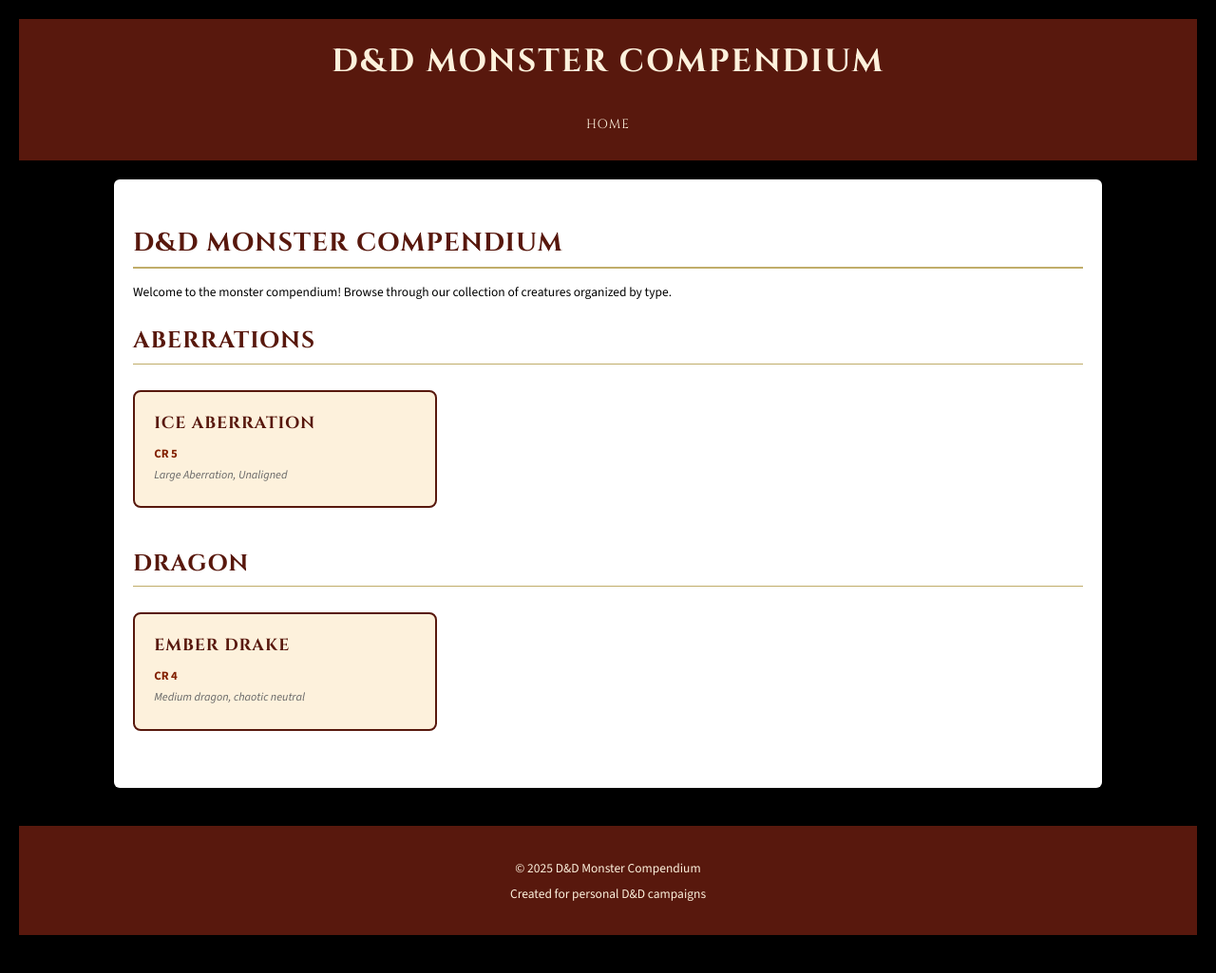
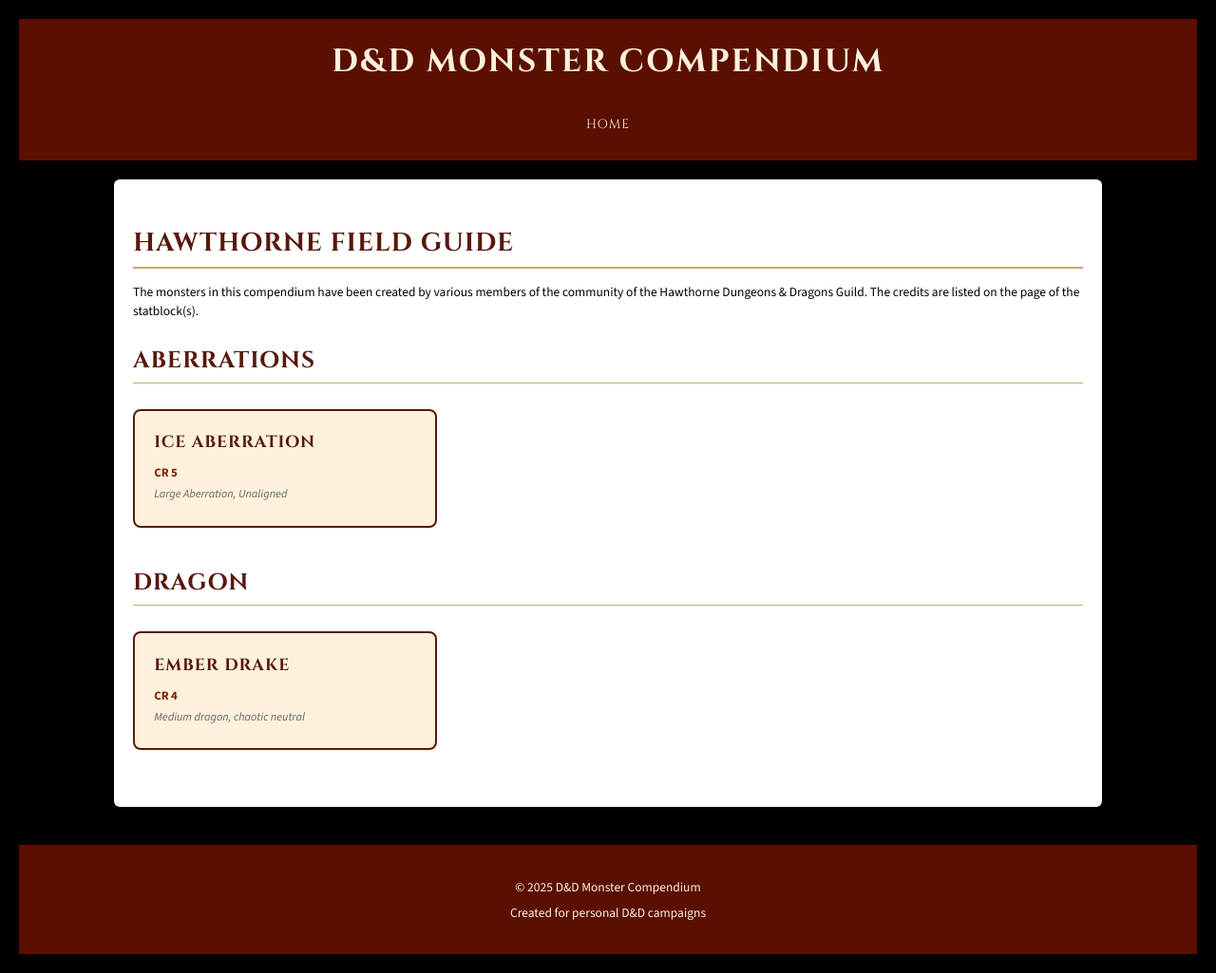
Before and after one commit to coconutswallow/FieldGuide, a Jekyll site: the page built from index.html, in a window 1280 px wide. Shown: the whole page at 95% size. Built offline with Jekyll 4.4.1, drawn with Linux system fonts in a browser that asks for light colours.

Commit message:
Updated Color & Header Text

```diff
--- a/assets/css/statblock.css
+++ b/assets/css/statblock.css
@@ -352,7 +352,7 @@
 /* ============================================ */
 
 .site-header {
-    background: #58180D;
+    background: #5b0f00;
     color: #FDF1DC;
     padding: 1.5em 0;
     box-shadow: 0 2px 10px rgba(0,0,0,0.3);
@@ -402,7 +402,7 @@
 /* ============================================ */
 
 .site-footer {
-    background: #58180D;
+    background: #5b0f00;
     color: #FDF1DC;
     padding: 2em 0;
     margin-top: 40px;
--- a/index.html
+++ b/index.html
@@ -1,11 +1,12 @@
 ---
 layout: default
-title: Monster Compendium
+title: Hawthorne Field Guide
 ---
 
-<h1>D&D Monster Compendium</h1>
+<h1>Hawthorne Field Guide</h1>
 
-<p>Welcome to the monster compendium! Browse through our collection of creatures organized by type.</p>
+<p>The monsters in this compendium have been created by various members of the community of the Hawthorne Dungeons & Dragons Guild. The credits are listed on the
+page of the statblock(s).</p>
 
 {% assign monsters_by_category = site.monsters | where_exp:"item", "item.category != null" | group_by: 'category' | sort: 'name' %}
 
```
